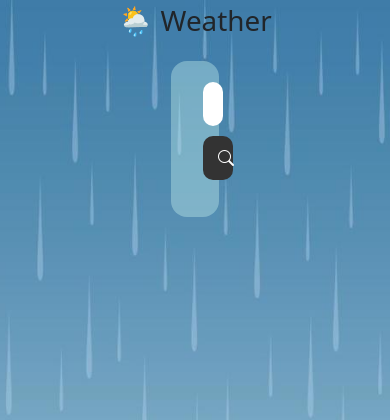
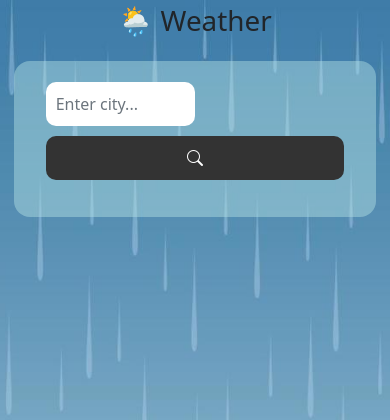
Before and after one commit to nitinsendhav/mosam, a Django app: page / in a window 390 px wide. Shown: the top 420 px of the page. Run offline with Django 5.2, Linux system fonts and the light colour scheme.

Commit message:
initial commit

```diff
--- a/static/css/style.css
+++ b/static/css/style.css
@@ -106,6 +106,6 @@ body{
     }
 
     .container{
-    width: 0;
+    width: 93vw;
     }
 }
```
